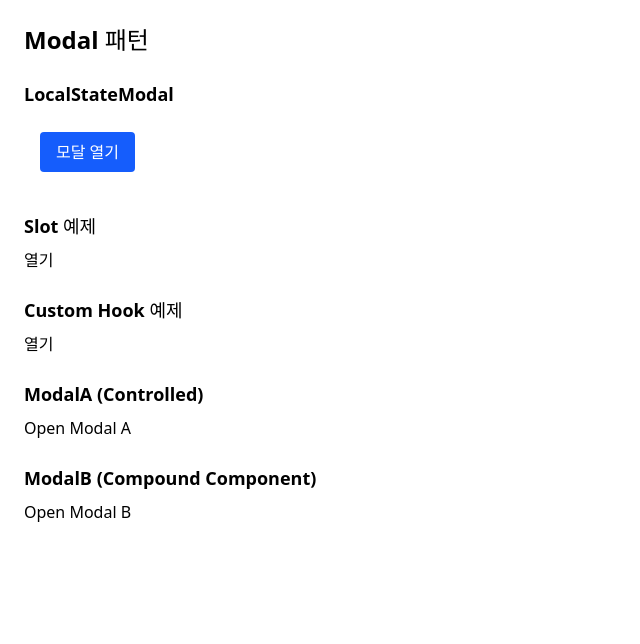
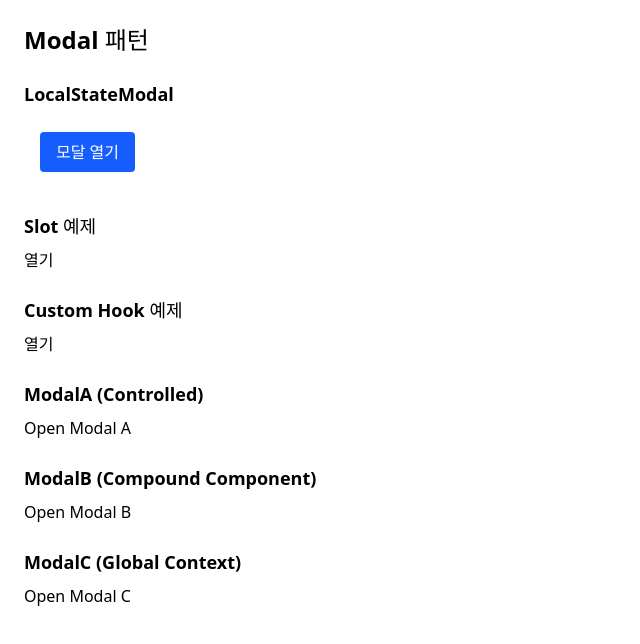
Before and after one commit to hotdog1004/ui-pattern-playground, a React (Vite) app: page /modal in a window 1280 px wide. Shown: the top 644 px of the page, without its empty margins (0-640 px from the left). Built offline with nearby package versions, Linux system fonts and the light colour scheme.

Commit message:
feat: Modal C 추가

```diff
--- /dev/null
+++ b/src/examples/modal/ModalCContext.ts
@@ -0,0 +1,16 @@
+import { createContext, useContext, type ReactNode } from "react";
+
+export type ModalService = {
+  openModal: (content: ReactNode) => void;
+  closeModal: () => void;
+};
+
+export const ModalContext = createContext<ModalService | null>(null);
+
+// 전역 Context에 접근하는 훅
+// 모달을 open/close 하는 함수를 제공하고 있음
+export function useModalService() {
+  const ctx = useContext(ModalContext);
+  if (!ctx) throw new Error("useModal must be used indside provider");
+  return ctx;
+}
--- /dev/null
+++ b/src/examples/modal/ModalCProvider.tsx
@@ -0,0 +1,30 @@
+import { useState, type ReactNode } from "react";
+import { PortalModalShell } from "../../ui/modal/PortalModalShell";
+import { ModalContext } from "./ModalCContext";
+
+// 전역 모달의 상태 소유자
+// 실제 모달을 렌더링함
+export function ModalCProvider({ children }: { children: ReactNode }) {
+  const [content, setContent] = useState<ReactNode | null>(null);
+
+  return (
+    <ModalContext.Provider
+      value={{ openModal: setContent, closeModal: () => setContent(null) }}
+    >
+      {children}
+
+      <PortalModalShell
+        open={content !== null}
+        onClose={() => setContent(null)}
+      >
+        {content}
+        <button
+          className="mt-6 rounded bg-gray-800 px-3 py-2 text-sm text-white"
+          onClick={() => setContent(null)}
+        >
+          닫기
+        </button>
+      </PortalModalShell>
+    </ModalContext.Provider>
+  );
+}
--- a/src/main.tsx
+++ b/src/main.tsx
@@ -3,9 +3,12 @@ import { createRoot } from "react-dom/client";
 import "./index.css";
 import { RouterProvider } from "react-router-dom";
 import router from "./routes";
+import { ModalCProvider } from "./examples/modal/ModalCProvider";
 
 createRoot(document.getElementById("root")!).render(
   <StrictMode>
-    <RouterProvider router={router} />
+    <ModalCProvider>
+      <RouterProvider router={router} />
+    </ModalCProvider>
   </StrictMode>
 );
--- a/src/pages/modal/ModalPage.tsx
+++ b/src/pages/modal/ModalPage.tsx
@@ -3,10 +3,12 @@ import { LocalStateModal } from "../../examples/modal/LocalStateModal";
 import { SlotExampleBasic } from "../../examples/modal/SlotExampleBasic";
 import { ExampleUsedCustomHook } from "../../examples/modal/ExampleUsedCustomHook";
 import { ModalA, ModalB } from "../../examples/modal";
+import { useModalService } from "../../examples/modal/ModalCContext";
 
 const ModalPage = () => {
   const [modalAOpen, setModalAOpen] = useState(false);
   const [modalBOpen, setModalBOpen] = useState(false);
+  const { openModal } = useModalService();
 
   return (
     <div className="flex flex-col gap-6 p-6">
@@ -51,6 +53,22 @@ const ModalPage = () => {
           </ModalB.Content>
         </ModalB.Root>
       </section>
+
+      <section>
+        <h2 className="text-lg font-semibold mb-2">ModalC (Global Context)</h2>
+        <button
+          onClick={() =>
+            openModal(
+              <>
+                <h2 className="text-lg font-semibold">C 모달</h2>
+                <p className="mt-3">전역 Provider 기반</p>
+              </>
+            )
+          }
+        >
+          Open Modal C
+        </button>
+      </section>
     </div>
   );
 };
```
